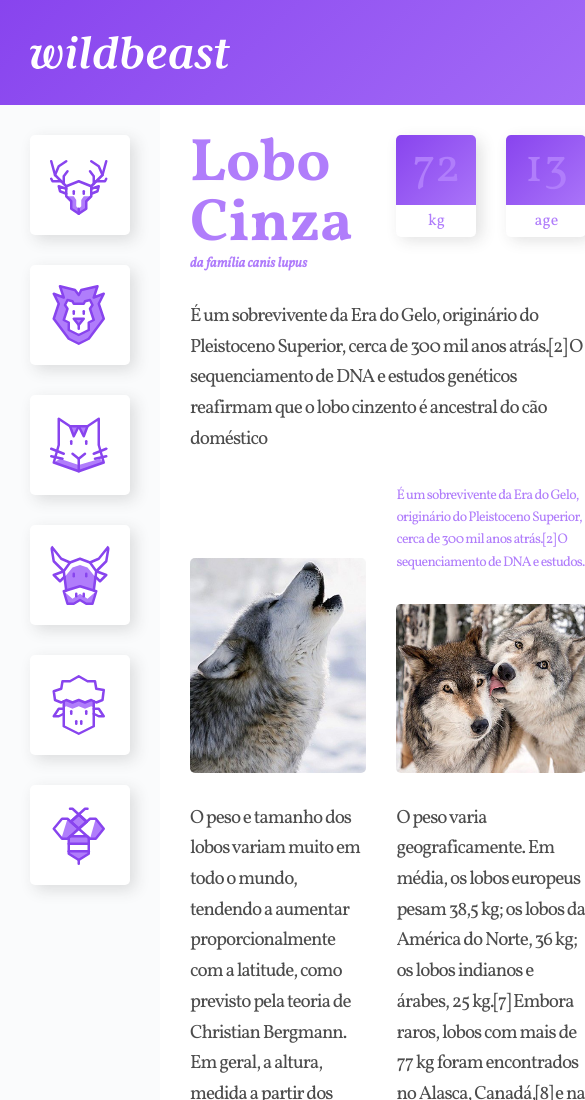
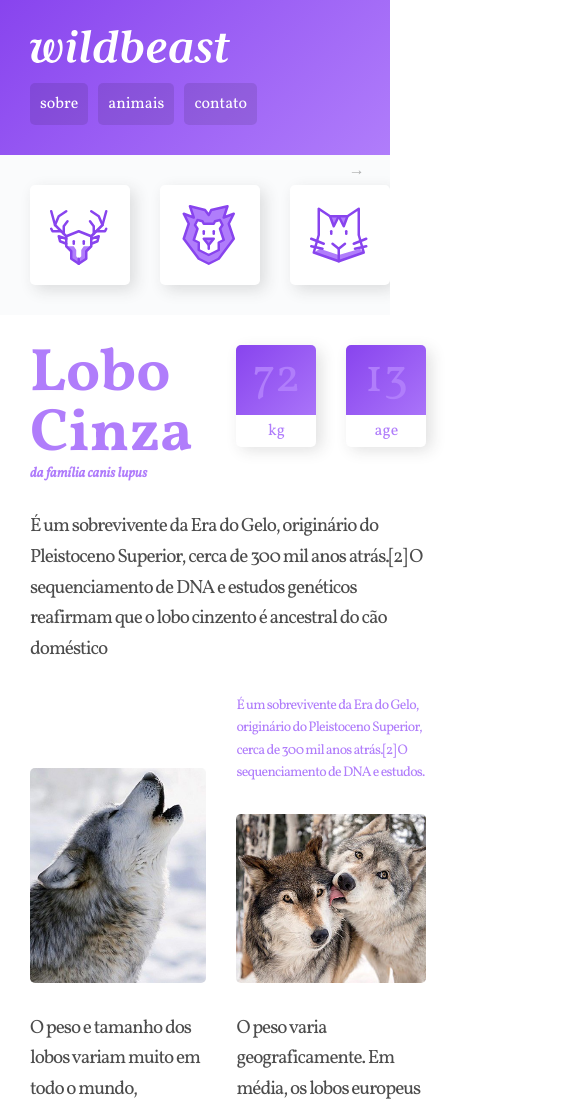
Before and after one commit to AlexJjunio/css-grid-layout, a plain HTML site: page index.html in a window 390 px wide. Shown: the top 1100 px of the page, 585 px wide, since content can reach past the window. Drawn offline with Linux system fonts and the light colour scheme.

Commit message:
add responsividade

```diff
--- a/css/style.css
+++ b/css/style.css
@@ -35,6 +35,30 @@ img {
   ;
 }
 
+@media (max-width: 1200px) {
+  .estrutura {
+    grid-template-areas:
+    "header header header"
+    "sidenav content content"
+    "sidenav anuncios anuncios"
+    "footer footer footer"
+    ;
+  }
+}
+
+@media (max-width: 760px) {
+  .estrutura {
+    grid-template-columns: 100%;
+    grid-template-areas:
+    "header"
+    "sidenav"
+    "content"
+    "anuncios"
+    "footer"
+    ;
+  }
+}
+
 /* HEADER */
 
 .header {
@@ -70,6 +94,22 @@ img {
   margin-left: 30px;
 }
 
+@media (max-width: 760px) {
+  .header {
+    grid-template-columns: auto;
+  }
+  .logo {
+    margin-bottom: 20px;
+  }
+  .header nav a {
+    font-size: 1em;
+  }
+
+  .header li + li {
+    margin-left: 10px;
+  }
+}
+
 .logo {
   max-width: 200px;
 }
@@ -94,6 +134,44 @@ img {
 
 .sidenav li a:hover {
   background-color: #b07dfb;
+}
+
+@keyframes seta {
+  from {
+    right: 30px;
+  }
+  to {
+    right: 20px;
+  }
+}
+
+@media (max-width: 760px) {
+  .sidenav {
+    overflow-x:  auto;
+    -webkit-overflow-scrolling: touch;
+    -ms-overflow-style: -ms-autohiding-scrollbar;
+    position: relative;
+  }
+  .sidenav::after {
+    content: '→';
+    position: absolute;
+    top: 5px;
+    right: 30px;
+    color: rgba(0,0,0,.3);
+    animation: seta 700ms 350ms infinite alternate ease-in;
+  }
+  .sidenav ul {
+    display: flex;
+  }
+  .sidenav ul li {
+    flex: 1 0 60px;
+  }
+  .sidenav {
+    padding: 0 30px;
+  }
+  .sidenav li a {
+    margin: 30px 30px 30px 0;
+  }
 }
 
 .content {
```
